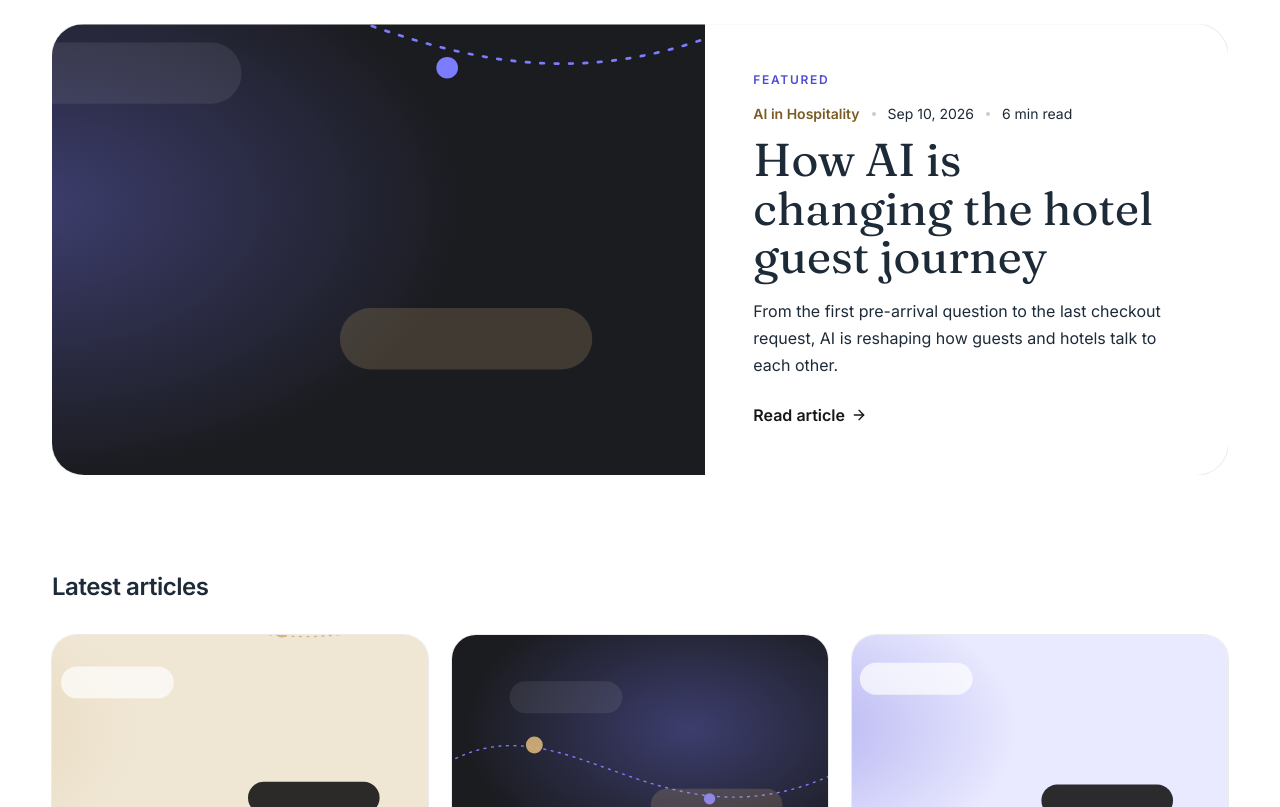
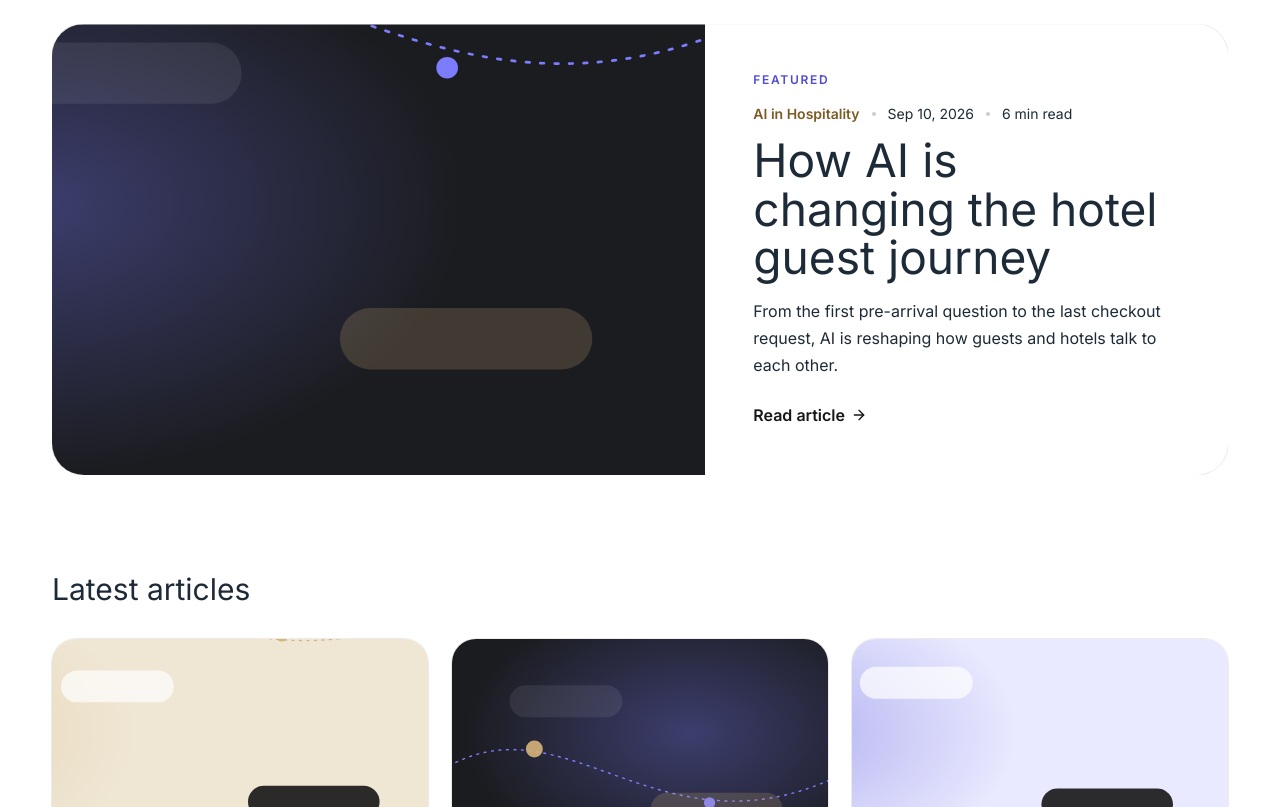
Before and after one commit to abdulrhhkahn/SaraiOS, a Next.js app: page /blog in a window 1280 px wide. Shown: the part 480-1287 px from the top of the page. Built offline with nearby package versions, Linux system fonts and the light colour scheme; no server answers.

Commit message:
Add files via upload

```diff
--- a/app/blog/page.tsx
+++ b/app/blog/page.tsx
@@ -45,7 +45,7 @@ export default function BlogIndexPage() {
             <div className="flex flex-col justify-center p-8 sm:p-12">
               <p className="text-xs font-semibold tracking-[0.14em] text-iris-ink uppercase">Featured</p>
               <PostMeta post={featured} className="mt-4" />
-              <h2 className="mt-3 font-serif text-[clamp(2rem,3.6vw,3rem)] leading-[1.05] text-balance">
+              <h2 className="mt-3 heading-sub text-[clamp(2rem,3.6vw,3rem)] leading-[1.05] text-balance">
                 <Link href={`/blog/${featured.slug}`} className="after:absolute after:inset-0 after:content-['']">
                   {featured.title}
                 </Link>
@@ -59,7 +59,7 @@ export default function BlogIndexPage() {
           </article>
         </Reveal>
 
-        <h2 className="mt-24 text-2xl font-semibold tracking-[-0.02em]">Latest articles</h2>
+        <h2 className="mt-24 heading-sub text-3xl">Latest articles</h2>
         <Stagger className="mt-8 grid gap-x-6 gap-y-14 sm:grid-cols-2 lg:grid-cols-3">
           {rest.map((post) => (
             <RevealItem key={post.slug}>
```
